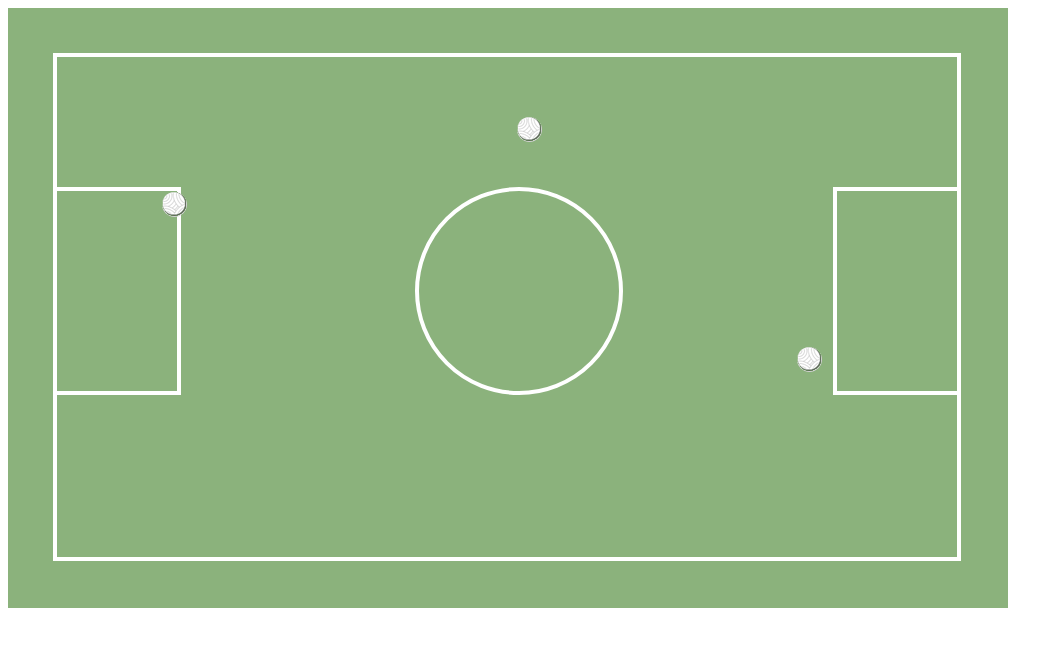
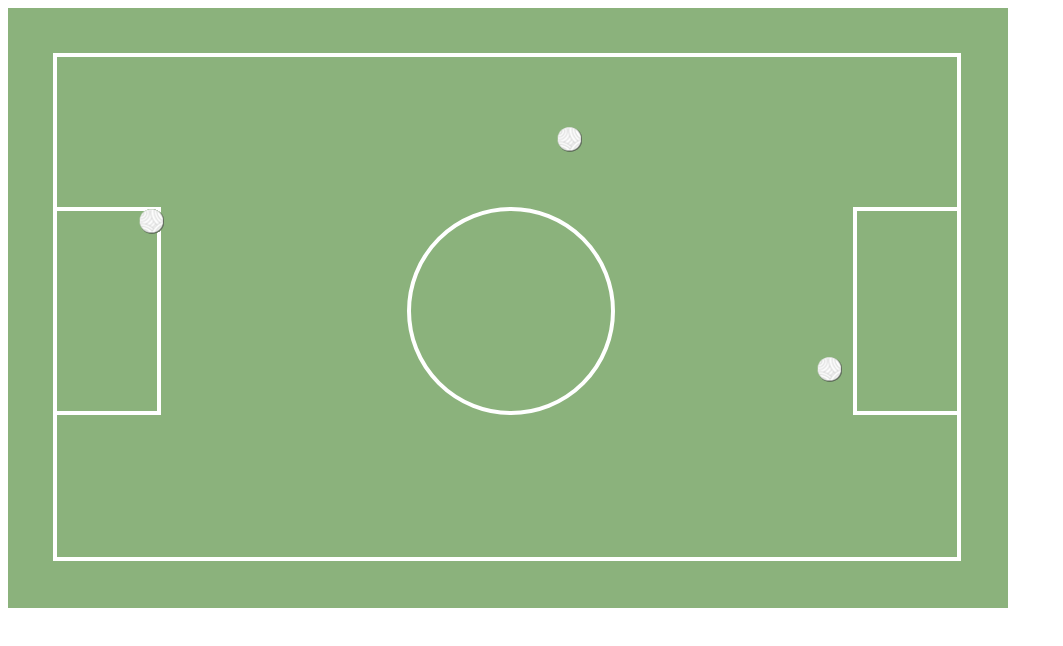
Before and after one commit to PazAutumn/cancha-de-futbol, a plain HTML site: page index.html in a window 1280 px wide. Shown: the whole page, without its empty margins (0-1063 px from the left). Drawn offline with Linux system fonts and the light colour scheme.

Commit message:
modificando positioning

```diff
--- a/index.html
+++ b/index.html
@@ -11,9 +11,9 @@
 			<div class="goal one"></div>
 			<div class="goal two"></div>
 			<div class="center"></div>
-			<div class="ball first"><img src="ball.png" alt=""></div>
-			<div class="ball second"><img src="ball.png" alt=""></div>
-			<div class="ball third"><img src="ball.png" alt=""></div>
+			<div class="ball first"></div>
+			<div class="ball second"></div>
+			<div class="ball third"></div>
 		</div>
 	</div>
 </body>
--- a/style.css
+++ b/style.css
@@ -2,7 +2,7 @@
 	width: 1000px;
 	height: 600px;
 	background-color: #8BB27C;
-	position: absolute;
+	position: relative;
 }
 .line{
 	width: 900px;
@@ -10,50 +10,50 @@
 	border: 4px solid white;
 	margin-top: 45px;
 	margin-left: 45px;
-	position: relative;
+	position: absolute;
 }
 .goal{
-	width: 120px;
+	width: 100px;
 	height: 200px;
 	border: 4px solid white;
-	display: inline-block;
-	position: relative;
-	top: 130px;
 }
 .one{
-	margin-left: -4px;
+	position: absolute;
+	top: 150px;
+	left: -4px
 }
 .two{
-	margin-left: 648px;
 	position: absolute;
+	top: 150px;
+	left: 796px;
 }
 .center{
 	width: 200px;
 	height: 200px;
 	border: 4px solid white;
-	display: inline-block;
-	position: relative;
-	margin-left: 230px;
-	top: 130px;
 	border-radius: 100%;
+	position: absolute;
+	top: 150px;
+	left: 350px;
 }
 .ball{
 	width: 25px;
 	height: 25px;
-	background-color: #D1D1D1FF;
-	border-radius: 100%;
-	position: absolute;
-
+	background-image: url(ball.png);
+	background-size: 100%;
 }
 .first{
-	left: 105px;
-	top:135px;
+	position: absolute;
+	top: 152px;
+	left: 82px
 }
 .second{
-	left: 460px;
-	top: 60px;
+  position: absolute;
+	top: 70px;
+	left: 500px
 }
 .third{
-	left: 740px;
-	top: 290px;
+	position: absolute;
+	top: 300px;
+	left: 760px
 }
```
